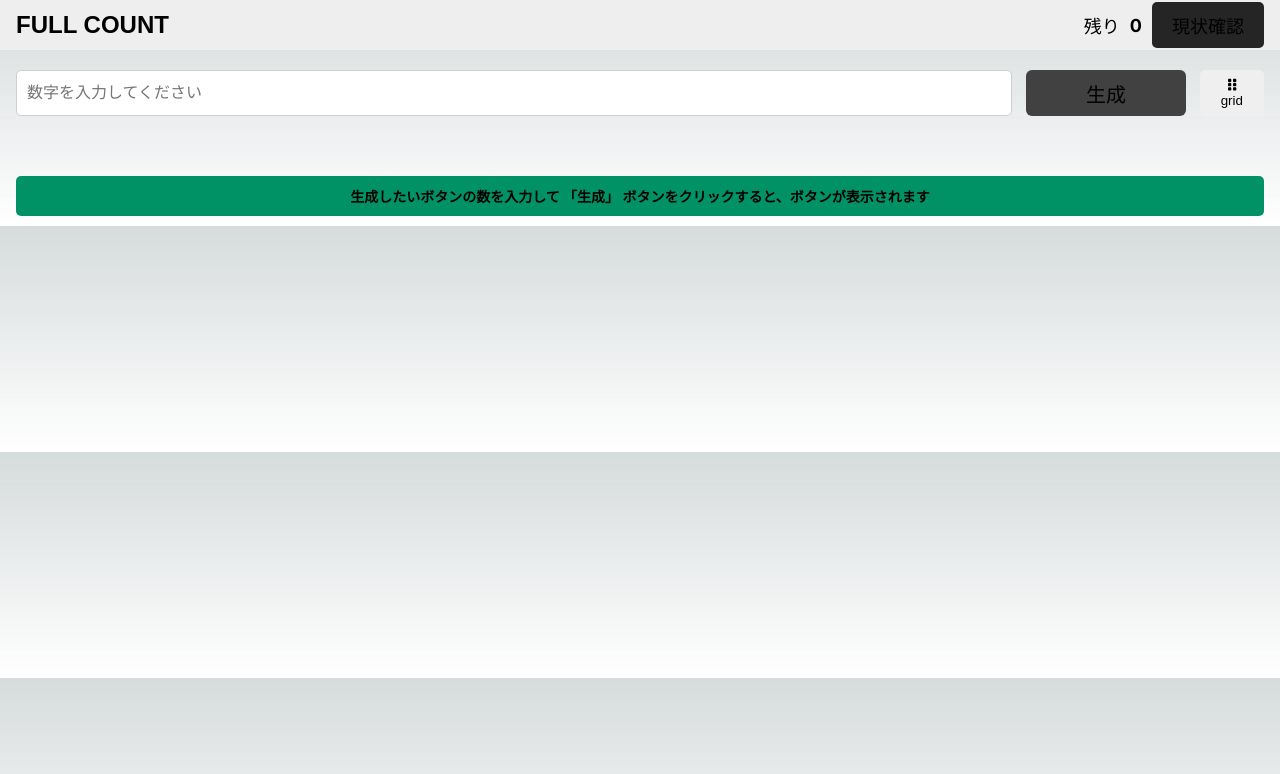
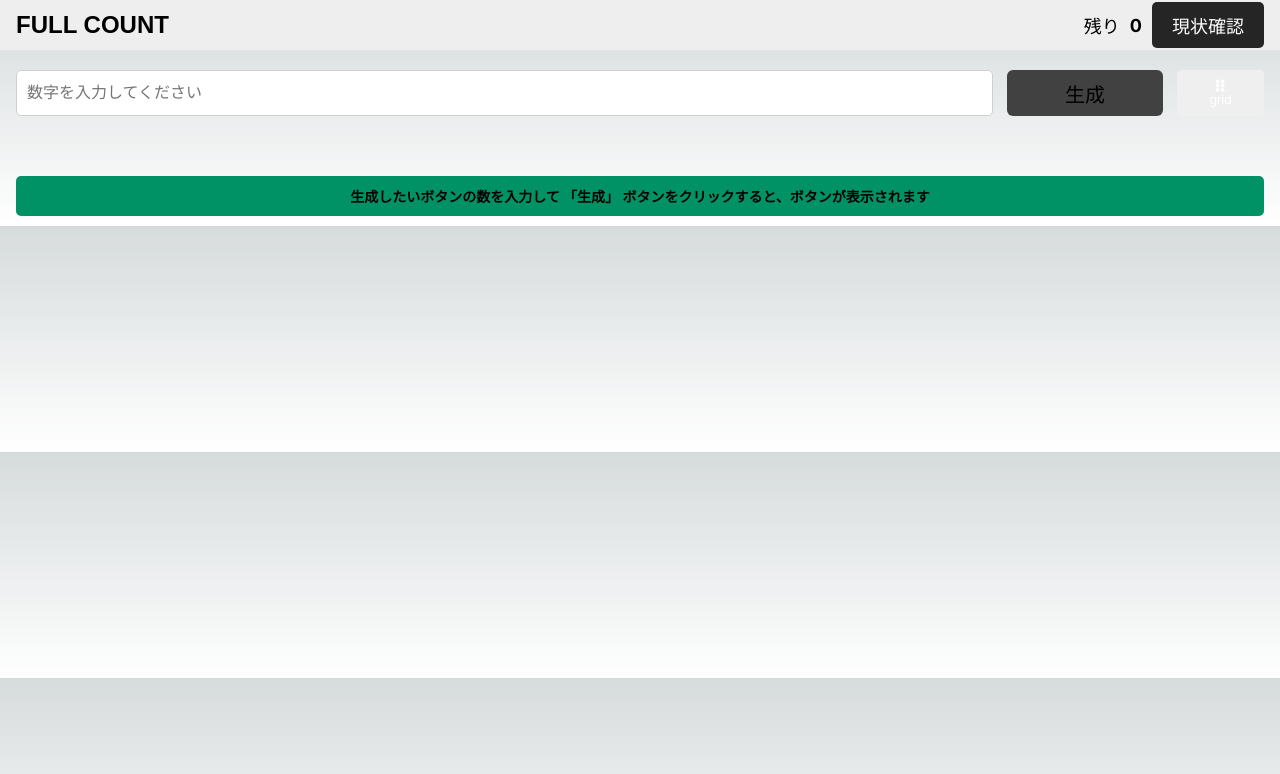
Before and after one commit to phoby20/fullcount, a Next.js app: page /Main in a window 1280 px wide. Shown: the top 774 px of the page. Built offline with nearby package versions, Linux system fonts and the light colour scheme; a web font is replaced by a local one.

Commit message:
デザイン修正

```diff
--- a/src/app/Main/page.module.scss
+++ b/src/app/Main/page.module.scss
@@ -14,12 +14,19 @@
         padding: 0 20px;
         border-radius: 5px;
         border: none;
+        color: white;
+        display: flex;
+        flex-direction: column;
+        justify-content: center;
+        align-items: center;
+        width: 100px;
       }
     }
 
-    .camera_button {
+    .qrcode_button {
       width: 100%;
       padding: 0 14px;
+      color: white;
 
       & > button {
         width: 100%;
--- a/src/app/Main/page.tsx
+++ b/src/app/Main/page.tsx
@@ -171,19 +171,19 @@ export default function Main() {
               {isGrid ? (
                 <>
                   <FontAwesomeIcon icon={faGripVertical} />
-                  grid
+                  <span>grid</span>
                 </>
               ) : (
                 <>
                   <FontAwesomeIcon icon={faList} />
-                  list
+                  <span>list</span>
                 </>
               )}
             </button>
           </div>
 
           {buttons.length ? (
-            <div className={styles.camera_button}>
+            <div className={styles.qrcode_button}>
               <button onClick={switchOnCamera}>
                 {cameraOn ? (
                   <FontAwesomeIcon icon={faCircleXmark} />
@@ -218,7 +218,7 @@ export default function Main() {
 
       <section>
         <div className={styles.button_wrap} ref={elementRef}>
-          {buttons.length > 0 ? (
+          {buttons.length > 0 && !cameraOn ? (
             <div
               className={styles.buttons}
               style={isGrid ? blockStyle : gridStyle}
--- a/src/app/ui/organisms/Header/page.module.scss
+++ b/src/app/ui/organisms/Header/page.module.scss
@@ -31,6 +31,7 @@
         border: none;
         cursor: pointer;
         background-color: rgb(37, 37, 37);
+        color: white;
       }
     }
   }
```
